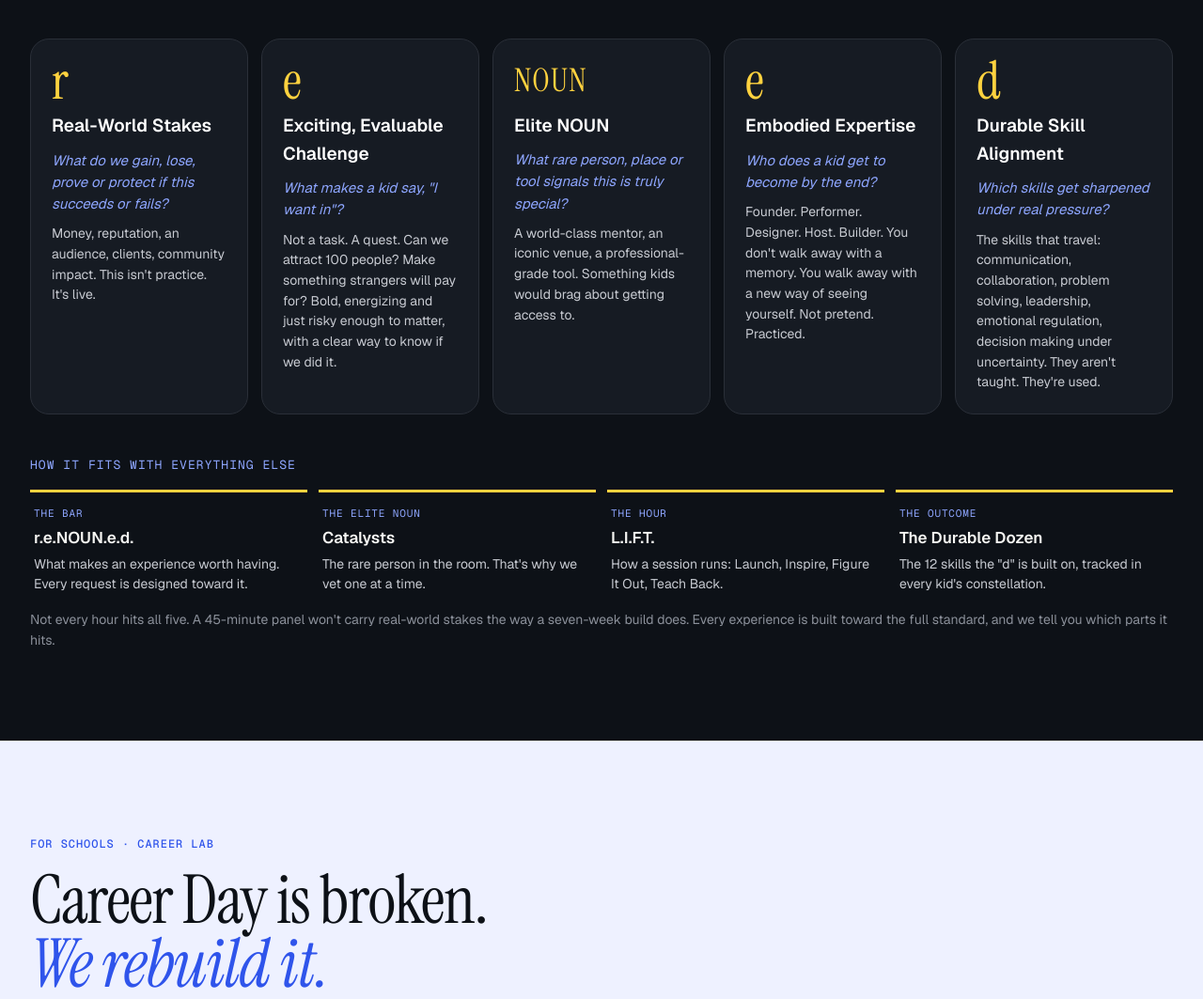
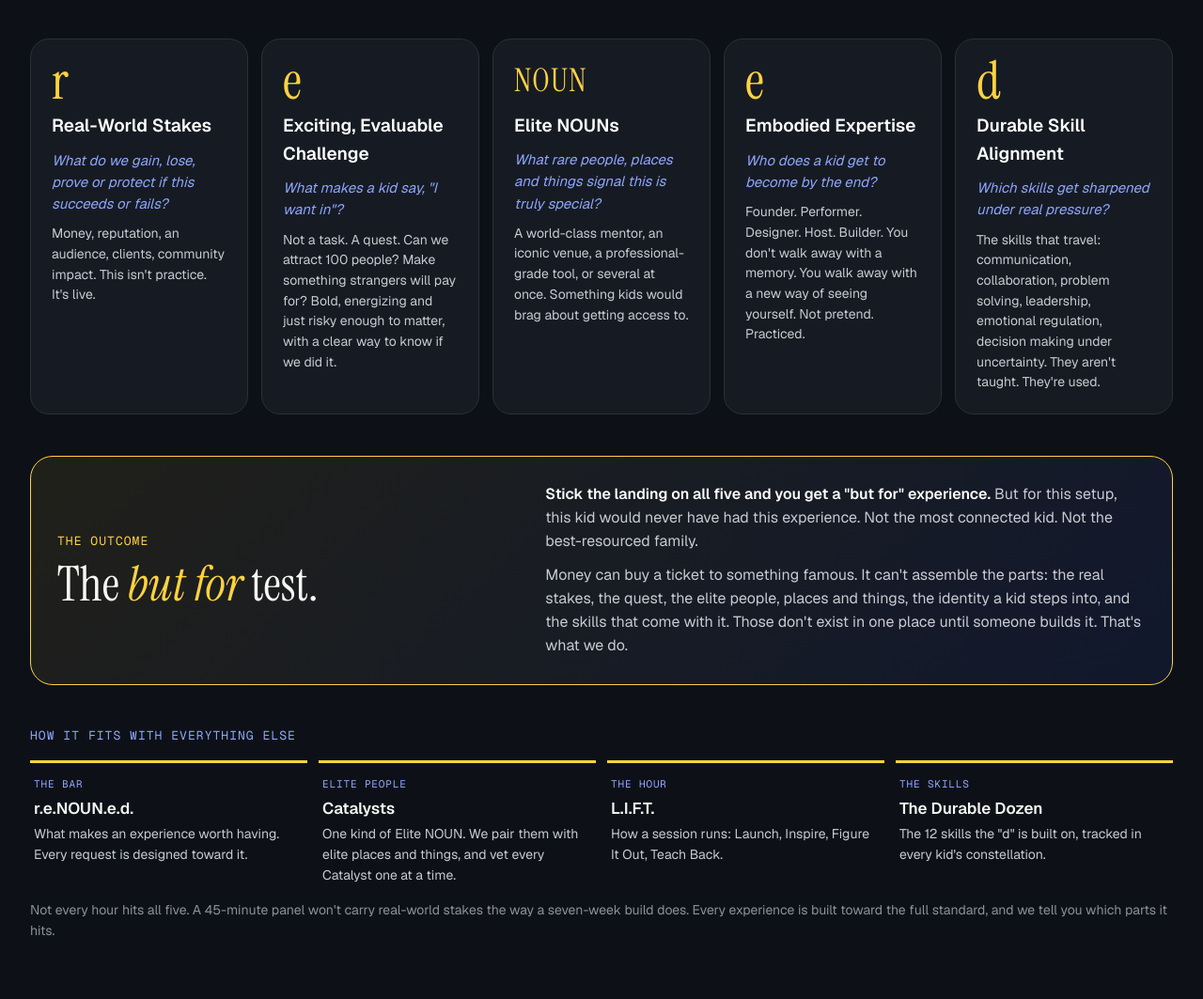
Before and after one commit to chaunceynartey/lifeskillslab-site, a plain HTML site: page index.html in a window 1280 px wide. Shown: the part 4320-5383 px from the top of the page at 94% size. Drawn offline with nearby package versions, Linux system fonts and the light colour scheme.

Commit message:
Standard: Elite NOUNs plural, Catalysts as one kind of Elite NOUN, The But For Test outcome
Co-Authored-By: Claude Opus 5.5 <noreply@anthropic.com>
Claude-Session: https://claude.ai/code/session_01QyPfgjGnaDMbbTkk98giaX

```diff
--- a/index.html
+++ b/index.html
@@ -35,6 +35,12 @@ h1,h2,h3{text-wrap:balance}
 .fit div{border-top:3px solid #ffd23f;padding:14px 4px 0;display:flex;flex-direction:column;gap:4px}
 .fit small{font-family:'Geist Mono',monospace;font-size:11px;letter-spacing:.08em;color:#8ea6ff}
 .fit b{font-size:17px}.fit span{color:#c7cad1;font-size:14px}
+
+.butfor{border:1px solid #ffd23f;border-radius:24px;padding:28px;display:grid;grid-template-columns:minmax(0,1fr) minmax(0,1.3fr);gap:28px;align-items:center;background:linear-gradient(135deg,rgba(255,210,63,.08),rgba(47,84,235,.1))}
+.butfor h3{margin:0;font-family:'Instrument Serif',Georgia,serif;font-weight:400;font-size:clamp(32px,4vw,52px);line-height:1}
+.butfor h3 i{color:#ffd23f}
+.butfor p{margin:0;color:#c7cad1;font-size:16px}.butfor b{color:#fff}
+@media (max-width:760px){.butfor{grid-template-columns:1fr}}
 </style>
 
 
@@ -265,17 +271,24 @@ h1,h2,h3{text-wrap:balance}
       <div class="pill5">
         <article><span class="L">r</span><h3>Real-World Stakes</h3><q>What do we gain, lose, prove or protect if this succeeds or fails?</q><p>Money, reputation, an audience, clients, community impact. This isn't practice. It's live.</p></article>
         <article><span class="L">e</span><h3>Exciting, Evaluable Challenge</h3><q>What makes a kid say, "I want in"?</q><p>Not a task. A quest. Can we attract 100 people? Make something strangers will pay for? Bold, energizing and just risky enough to matter, with a clear way to know if we did it.</p></article>
-        <article><span class="L n">NOUN</span><h3>Elite NOUN</h3><q>What rare person, place or tool signals this is truly special?</q><p>A world-class mentor, an iconic venue, a professional-grade tool. Something kids would brag about getting access to.</p></article>
+        <article><span class="L n">NOUN</span><h3>Elite NOUNs</h3><q>What rare people, places and things signal this is truly special?</q><p>A world-class mentor, an iconic venue, a professional-grade tool, or several at once. Something kids would brag about getting access to.</p></article>
         <article><span class="L">e</span><h3>Embodied Expertise</h3><q>Who does a kid get to become by the end?</q><p>Founder. Performer. Designer. Host. Builder. You don't walk away with a memory. You walk away with a new way of seeing yourself. Not pretend. Practiced.</p></article>
         <article><span class="L">d</span><h3>Durable Skill Alignment</h3><q>Which skills get sharpened under real pressure?</q><p>The skills that travel: communication, collaboration, problem solving, leadership, emotional regulation, decision making under uncertainty. They aren't taught. They're used.</p></article>
+      </div>
+      <div class="butfor">
+        <div style="display:flex;flex-direction:column;gap:10px"><span style="font-family:'Geist Mono',monospace;font-size:13px;letter-spacing:.08em;color:#ffd23f">THE OUTCOME</span><h3>The <i>but for</i> test.</h3></div>
+        <div style="display:flex;flex-direction:column;gap:12px">
+          <p><b>Stick the landing on all five and you get a "but for" experience.</b> But for this setup, this kid would never have had this experience. Not the most connected kid. Not the best-resourced family.</p>
+          <p>Money can buy a ticket to something famous. It can't assemble the parts: the real stakes, the quest, the elite people, places and things, the identity a kid steps into, and the skills that come with it. Those don't exist in one place until someone builds it. That's what we do.</p>
+        </div>
       </div>
       <div style="display:flex;flex-direction:column;gap:16px">
         <span style="font-family:'Geist Mono',monospace;font-size:13px;letter-spacing:.08em;color:#8ea6ff">HOW IT FITS WITH EVERYTHING ELSE</span>
         <div class="fit">
           <div><small>THE BAR</small><b>r.e.NOUN.e.d.</b><span>What makes an experience worth having. Every request is designed toward it.</span></div>
-          <div><small>THE ELITE NOUN</small><b>Catalysts</b><span>The rare person in the room. That's why we vet one at a time.</span></div>
+          <div><small>ELITE PEOPLE</small><b>Catalysts</b><span>One kind of Elite NOUN. We pair them with elite places and things, and vet every Catalyst one at a time.</span></div>
           <div><small>THE HOUR</small><b>L.I.F.T.</b><span>How a session runs: Launch, Inspire, Figure It Out, Teach Back.</span></div>
-          <div><small>THE OUTCOME</small><b>The Durable Dozen</b><span>The 12 skills the "d" is built on, tracked in every kid's constellation.</span></div>
+          <div><small>THE SKILLS</small><b>The Durable Dozen</b><span>The 12 skills the "d" is built on, tracked in every kid's constellation.</span></div>
         </div>
         <p style="margin:0;font-size:14px;color:#8b909a">Not every hour hits all five. A 45-minute panel won't carry real-world stakes the way a seven-week build does. Every experience is built toward the full standard, and we tell you which parts it hits.</p>
       </div>
```
